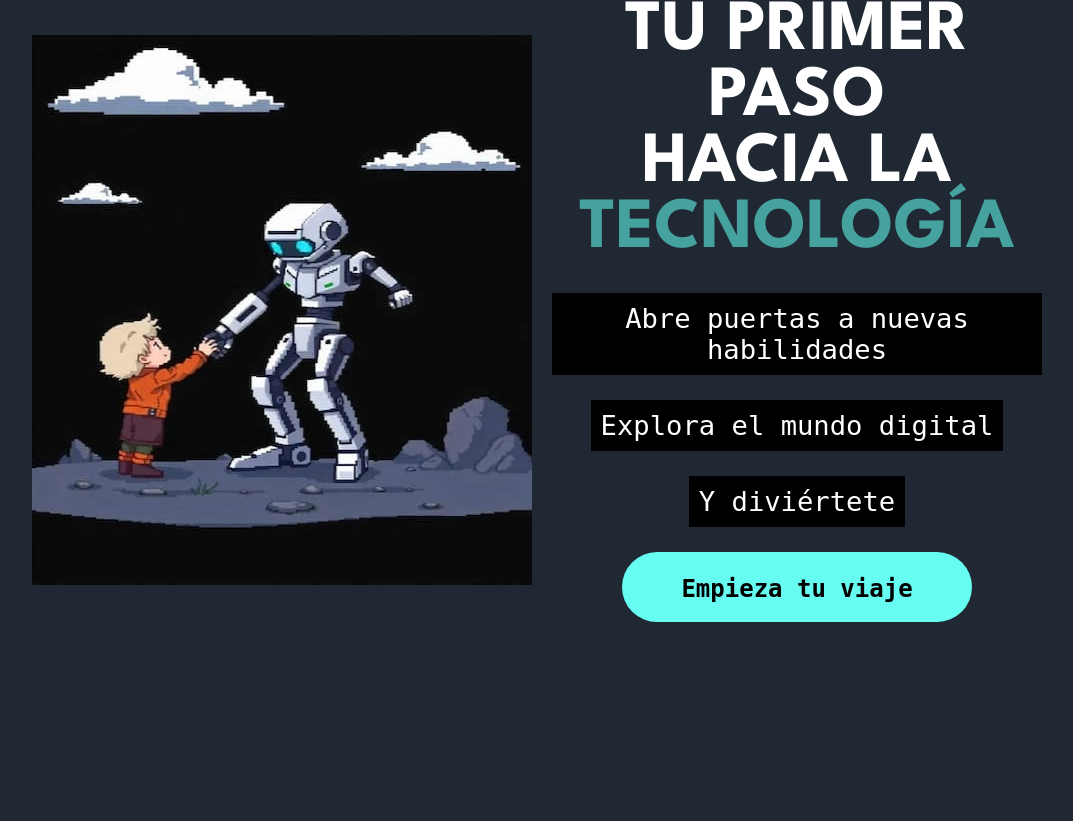
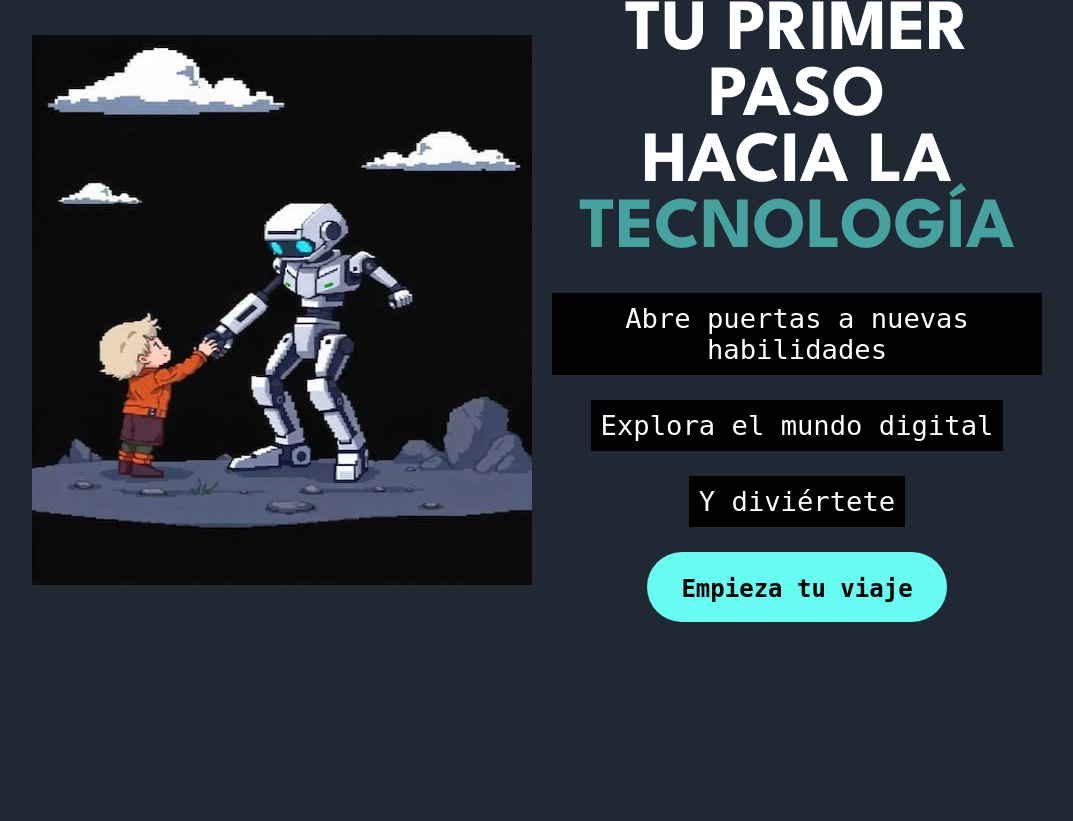
Before and after one commit to tarelo1804/tarelo1804.github.io, a PHP site: page / in a window 1280 px wide. Shown: the part 140-961 px from the top of the page, without its empty margins (118-1191 px from the left). Run offline with PHP 8.4, Linux system fonts and the light colour scheme.

Commit message:
update 13

```diff
--- a/novamind/css/styles.css
+++ b/novamind/css/styles.css
@@ -156,7 +156,7 @@ header {
 }
 .flex-content > button#no-animation {
     background-color: #66FCF1;
-    width: 350px;
+    width: 300px;
     height: 70px;
     border-radius: 50px;
     cursor: pointer;
--- a/novamind/index.html
+++ b/novamind/index.html
@@ -34,7 +34,7 @@
     <header>
         <div class="nav">
             <div class="logo">
-                <a href="./index.html"><img src="./img/mejorada/LOGO NOVAMIND.webp" alt="logo"></a>
+                <a href="./index.html"><img src="./img/mejorada/LOGO NOVAMIND.webp" alt="logo" width="120" height="100"></a>
             </div>
 
             <nav>
```
